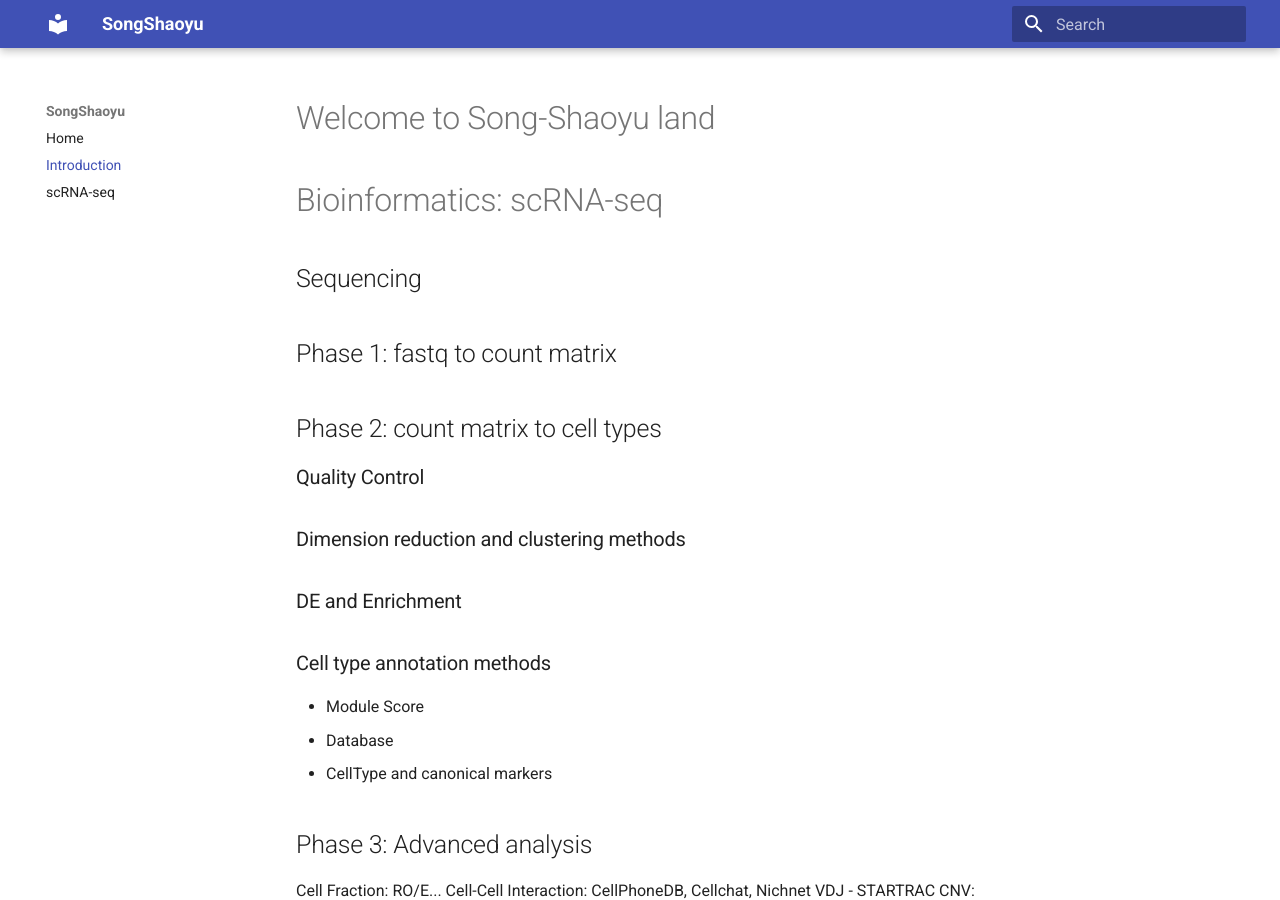
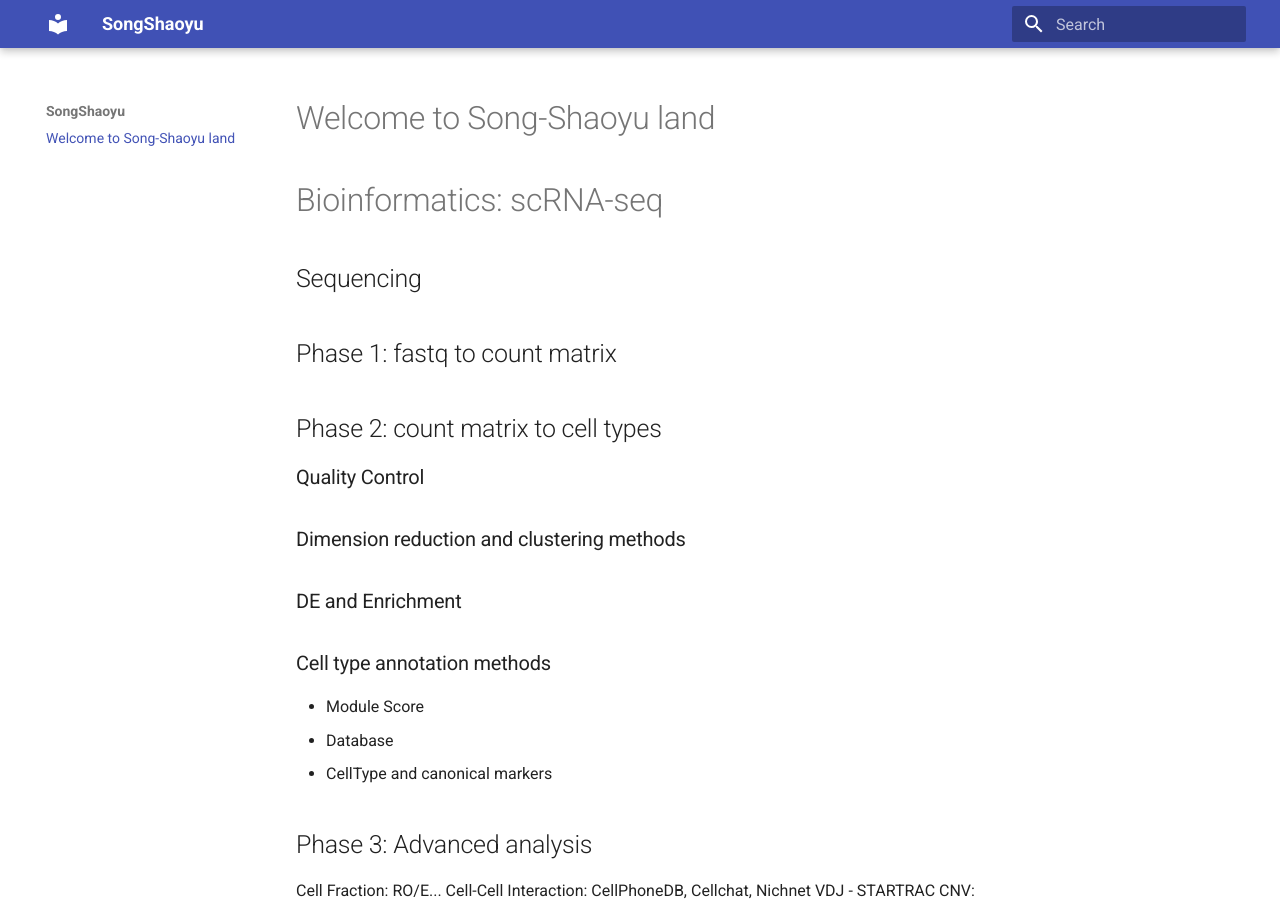
Before and after one commit to Song-ShaoYu/Song-ShaoYu.github.io, an MkDocs documentation site: the page built from docs/index.md, in a window 1280 px wide and 900 px high. Built offline with MkDocs 1.6.1 and Material for MkDocs 9.7.7, drawn with Linux system fonts in a browser that asks for light colours.

```diff
--- a/mkdocs.yml
+++ b/mkdocs.yml
@@ -3,7 +3,3 @@
 site_author: songshaoyu
 theme:
   name: material
-nav:
-  - Home: './'
-  - 'Introduction': 'index.md'
-  - 'scRNA-seq': 'scRNA-seq.md'
```
